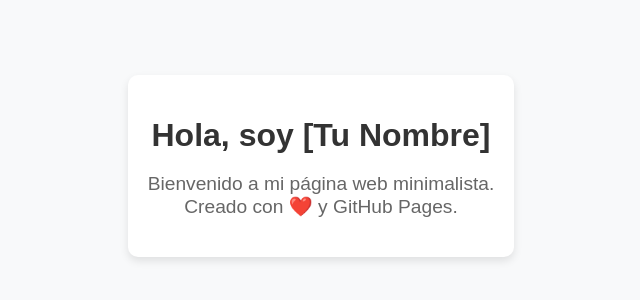
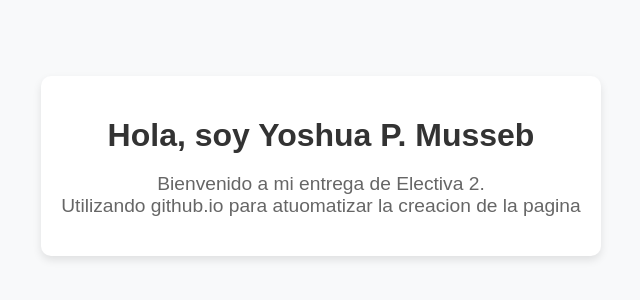
Before and after one commit to yoshuamusseb/EL2, a plain HTML site: page index.html in a window 1280 px wide. Shown: the part 234-534 px from the top of the page, without its empty margins (319-959 px from the left). Drawn offline with Linux system fonts and the light colour scheme.

Commit message:
Actualizacion 3 Feb- 2

```diff
--- a/index.html
+++ b/index.html
@@ -53,8 +53,9 @@
 
 <body>
     <div class="container">
-        <h1>Hola, soy [Tu Nombre]</h1>
-        <p>Bienvenido a mi página web minimalista. <br> Creado con ❤️ y GitHub Pages.</p>
+        <h1>Hola, soy Yoshua P. Musseb</h1>
+        <p>Bienvenido a mi entrega de Electiva 2. <br> Utilizando github.io para atuomatizar la creacion de la pagina
+        </p>
     </div>
 </body>
 
```
